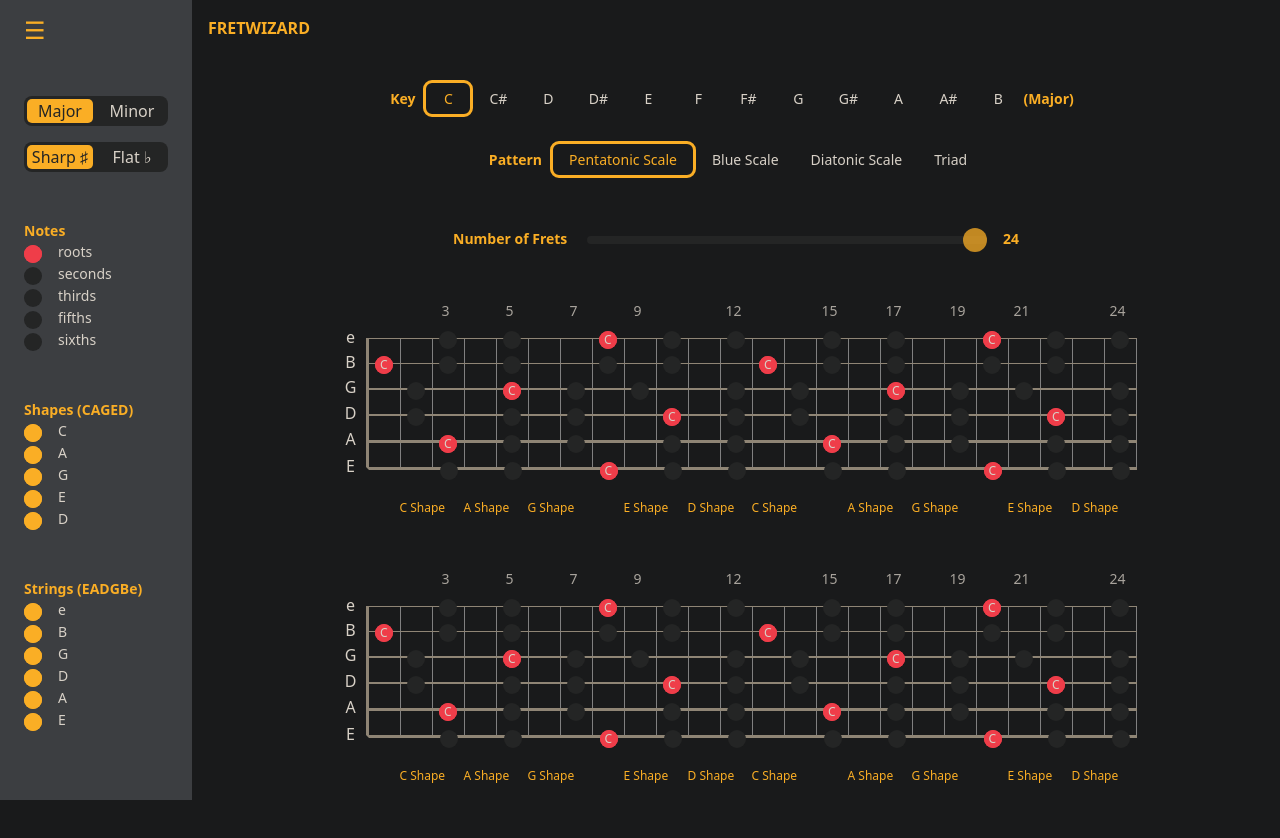
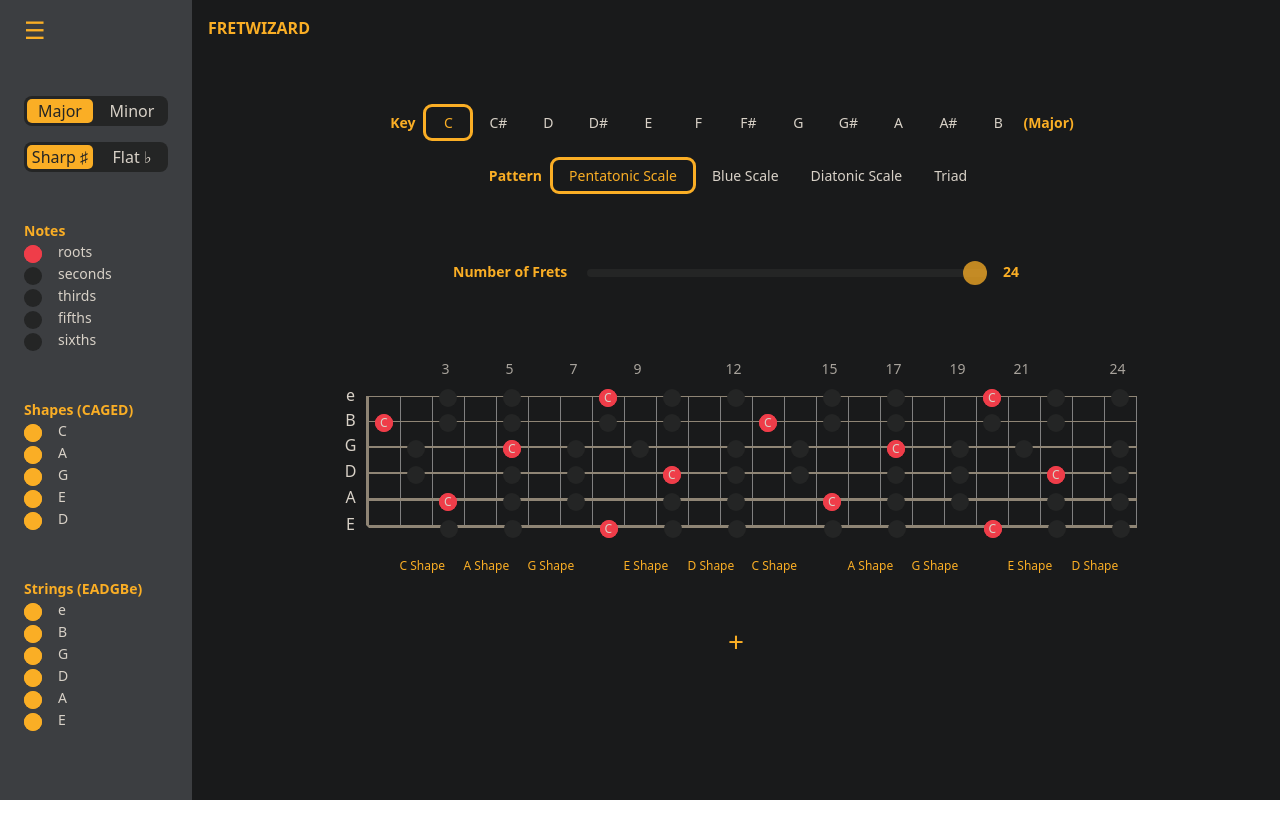
Before and after one commit to DevJhom/fret-wizard, a Vue app: page / in a window 1280 px wide. Shown: the top 838 px of the page. After the commit the page ends 800 px from the top, so only its background shows below. Built offline with nearby package versions, Linux system fonts and the light colour scheme.

Commit message:
initial draft for adding multiple fretboards

```diff
--- a/src/components/MyFretboard.vue
+++ b/src/components/MyFretboard.vue
@@ -34,7 +34,7 @@
         <!-- FRETBOARD -->
         <div>
             <!-- Fret Indicator -->
-            <div class="d-flex mt-5 w-75">
+            <div class="d-flex w-75">
                 <div class="d-inline-block string-name"></div>
                 <div v-for="(_, index) in fretIndicator" :key="index" class="d-inline-block" :class="{'fret-indicator': index < fretAmount}">
                     <div v-if="index < fretAmount">
@@ -61,6 +61,7 @@
                         :string-name="'e'"
                         :string-data="e"
                         :fret-amount="fretAmount"
+                        :current-key="currentKey"
                     />
                 </div>
             </div>
@@ -71,6 +72,7 @@
                         :string-name="'B'"
                         :string-data="B"
                         :fret-amount="fretAmount"
+                        :current-key="currentKey"
                     />
                 </div>
             </div>
@@ -81,6 +83,7 @@
                         :string-name="'G'"
                         :string-data="G"
                         :fret-amount="fretAmount"
+                        :current-key="currentKey"
                     />
                 </div>
             </div>
@@ -99,6 +102,7 @@
                         :string-name="'D'"
                         :string-data="D"
                         :fret-amount="fretAmount"
+                        :current-key="currentKey"
                     />
                 </div>
             </div>
@@ -109,6 +113,7 @@
                         :string-name="'A'"
                         :string-data="A"
                         :fret-amount="fretAmount"
+                        :current-key="currentKey"
                     />
                 </div>
             </div>
@@ -120,6 +125,7 @@
                         :string-data="E"
                         :fret-amount="fretAmount"
                         :is-last-string="true"
+                        :current-key="currentKey"
                     />
                 </div>
             </div>
--- a/src/components/MyGuitar.vue
+++ b/src/components/MyGuitar.vue
@@ -1,25 +1,33 @@
 <script setup lang="ts">
 import { ref, watch, onMounted } from 'vue';
 import { Tonality, MAJOR_KEY_TO_NUMBER, Pattern, MINOR_KEY_TO_NUMBER } from '@data/constants';
-import { isCAGEDNameHere, GetCAGEDName } from '@data/CAGED';
 import { getCurrentKey, updateCurrentKey, getScale, updateCurrentScale, updateScale } from '@services/mock_service';
-import { usePatternStore } from '@/stores/usePatternStore';
+import { usePatternStore, CurrentCAGED } from '@/stores/usePatternStore';
 import { storeToRefs } from 'pinia';
 import MyFretboard from './MyFretboard.vue';
 
 const patternStore = usePatternStore();
 const { allKeys, allPatterns, currentKey, currentPattern, currentCAGED, currentTonality, currentHighlightNotes } = storeToRefs(patternStore);
 
+interface FretBoard {
+    fretAmount: number,
+    fretIndicator: number[],
+    // currentCAGED: CurrentCAGED,
+    currentKey: string,
+    // currentTonality: Tonality,
+    E: string[],
+    A: string[],
+    D: string[],
+    G: string[],
+    B: string[],
+    e: string[]
+}
+
 const fretAmount = ref(24);
 const fretIndicator = new Array(24);
 
-// Strings
-const E = ref([]);
-const A = ref([]);
-const D = ref([]);
-const G = ref([]);
-const B = ref([]);
-const e = ref([]);
+const fretboards = ref<FretBoard[]>([]);
+const currentFretboard = ref(0);
 
 const fetchCurrentKey = async () => {
     const data = await getCurrentKey();
@@ -60,48 +68,95 @@
         tempData.e.unshift(lastValueOfe);
     }
 
-    E.value = tempData.E;
-    A.value = tempData.A;
-    D.value = tempData.D;
-    G.value = tempData.G;
-    B.value = tempData.B;
-    e.value = tempData.e;
+    return {
+        E: tempData.E,
+        A: tempData.A,
+        D: tempData.D,
+        G: tempData.G,
+        B: tempData.B,
+        e: tempData.e,
+    }
+}
+
+const addFretboard = async () => {
+    const data = await fetchScale();
+
+    const fretboard: FretBoard = {
+        fretAmount: fretAmount.value,
+        fretIndicator: fretIndicator,
+        currentKey: currentKey.value,
+        E: data.E,
+        A: data.A,
+        D: data.D,
+        G: data.G,
+        B: data.B,
+        e: data.e,
+    }
+
+    fretboards.value.push(JSON.parse(JSON.stringify(fretboard)));
+    currentFretboard.value = fretboards.value.length - 1;
+}
+
+const updateFretboard = async () => {
+    const data = await fetchScale();
+
+    const fretboard: FretBoard = {
+        fretAmount: fretAmount.value,
+        fretIndicator: fretIndicator,
+        currentKey: currentKey.value,
+        E: data.E,
+        A: data.A,
+        D: data.D,
+        G: data.G,
+        B: data.B,
+        e: data.e,
+    }
+
+    fretboards.value[currentFretboard.value] = JSON.parse(JSON.stringify(fretboard));
+}
+
+const selectFretboard = (index: number) => {
+    currentFretboard.value = index;
 }
 
 const onChangeCurrentKey = () => {
-    fetchScale();
+    updateFretboard();
+    //fetchScale();
     updateCurrentKey(currentKey.value);
 }
 
 const onChangeCurrentPattern = () => {
-    fetchScale();
+    //fetchScale();
     updateCurrentScale(currentPattern.value);
     patternStore.updateCurrentHighlightNotes();
 }
 
+/*
 watch([E, A, D, G, B, e], (newValue) => {
+    console.log("new Value", newValue)
     updateScale(currentPattern.value, currentKey.value, {
-        E: Object.assign([], newValue[0]),
-        A: Object.assign([], newValue[1]),
-        D: Object.assign([], newValue[2]),
-        G: Object.assign([], newValue[3]),
-        B: Object.assign([], newValue[4]),
-        e: Object.assign([], newValue[5])
+        // E: Object.assign([], newValue[0]),
+        // A: Object.assign([], newValue[1]),
+        // D: Object.assign([], newValue[2]),
+        // G: Object.assign([], newValue[3]),
+        // B: Object.assign([], newValue[4]),
+        // e: Object.assign([], newValue[5])
     })
 }, { deep: true })
+*/
 
 watch(currentTonality, () => {
     patternStore.updateTonality();
     patternStore.updateCurrentHighlightNotes();
 
     if (currentPattern.value == Pattern.Triad) {
-        fetchScale();
+        //fetchScale();
     }
 })
 
 onMounted(async () => {
     await fetchCurrentKey();
-    await fetchScale();
+    await addFretboard();
 })
 </script>
 
@@ -131,7 +186,7 @@
                 </span>
             </div>
             <!-- Pattern Selector -->
-            <div class="d-flex justify-content-center align-items-center mt-4">
+            <div class="d-flex justify-content-center align-items-center mt-3">
                 <span class="me-2 text-yellow fw-bold">
                     Pattern
                 </span>
@@ -146,7 +201,7 @@
         </div>
 
         <!-- NUMBER OF FRET -->
-        <div class="mt-5">
+        <div class="mt-3">
             <span class="me-3 text-yellow fw-bold">
                 Number of Frets
             </span>
@@ -156,33 +211,27 @@
             </span>
         </div>
 
-        <MyFretboard
-            :fretAmount="fretAmount"
-            :fretIndicator="fretIndicator"
-            :currentCAGED="currentCAGED"
-            :currentKey="currentKey"
-            :currentTonality="currentTonality"
-            :E="E"
-            :A="A"
-            :D="D"
-            :G="G"
-            :B="B"
-            :e="e"
-        />
+        <div v-for="(fretboard, index) in fretboards"
+            class="mt-4"
+            :class="{ 'selected-fretboard': (index == currentFretboard && fretboards.length > 1) }"
+            @click="selectFretboard(index)"
+        >
+            <MyFretboard
+                :fretAmount="fretboard.fretAmount"
+                :fretIndicator="fretboard.fretIndicator"
+                :currentCAGED="currentCAGED"
+                :currentKey="fretboard.currentKey"
+                :currentTonality="currentTonality"
+                :E="fretboard.E"
+                :A="fretboard.A"
+                :D="fretboard.D"
+                :G="fretboard.G"
+                :B="fretboard.B"
+                :e="fretboard.e"
+            />
+        </div>
 
-        <MyFretboard
-            :fretAmount="fretAmount"
-            :fretIndicator="fretIndicator"
-            :currentCAGED="currentCAGED"
-            :currentKey="currentKey"
-            :currentTonality="currentTonality"
-            :E="E"
-            :A="A"
-            :D="D"
-            :G="G"
-            :B="B"
-            :e="e"
-        />
+        <h3 @click="addFretboard" class="text-yellow"> + </h3>
     </div>
 </template>
 
@@ -216,4 +265,10 @@
 .custom-radio span {
     cursor: pointer;
 }
+
+.selected-fretboard {
+    border: 3px solid $yellow;
+    border-radius: 9px;
+    padding: 1rem;
+}
 </style>
--- a/src/components/MyString.vue
+++ b/src/components/MyString.vue
@@ -8,7 +8,7 @@
 import { getRootNoteName, getSecondNoteName, getThirdNoteName, getFourthNoteName, getFifthNoteName, getSixthNoteName, getSeventhNoteName, getBlueNoteName } from '@data/noteNames';
 
 const patternStore = usePatternStore();
-const { currentKey, currentHighlightNotes, currentStrings, currentCAGED, currentAccidental, currentTonality } = storeToRefs(patternStore);
+const { currentHighlightNotes, currentStrings, currentCAGED, currentAccidental, currentTonality } = storeToRefs(patternStore);
 
 const props = defineProps({
   stringName: String,
@@ -17,28 +17,29 @@
     required: true
   },
   fretAmount: Number,
-  isLastString: Boolean
+  isLastString: Boolean,
+  currentKey: String,
 });
 
 // x is a placeholder for string e.g. eRoots, eSeconds, etc.
-const xRoots = computed(() => getRoots(currentTonality.value, currentKey.value, props.stringName));
-const xSeconds = computed(() => getSeconds(currentTonality.value, currentKey.value, props.stringName));
-const xThirds = computed(() => getThirds(currentTonality.value, currentKey.value, props.stringName));
-const xFourths = computed(() => getFourths(currentTonality.value, currentKey.value, props.stringName));
-const xFifths = computed(() => getFifths(currentTonality.value, currentKey.value, props.stringName));
-const xSixths = computed(() => getSixths(currentTonality.value, currentKey.value, props.stringName));
-const xSevenths = computed(() => getSevenths(currentTonality.value, currentKey.value, props.stringName));
-const xBlues = computed(() => getBlues(currentTonality.value, currentKey.value, props.stringName));
+const xRoots = computed(() => getRoots(currentTonality.value, props.currentKey, props.stringName));
+const xSeconds = computed(() => getSeconds(currentTonality.value, props.currentKey, props.stringName));
+const xThirds = computed(() => getThirds(currentTonality.value, props.currentKey, props.stringName));
+const xFourths = computed(() => getFourths(currentTonality.value, props.currentKey, props.stringName));
+const xFifths = computed(() => getFifths(currentTonality.value, props.currentKey, props.stringName));
+const xSixths = computed(() => getSixths(currentTonality.value, props.currentKey, props.stringName));
+const xSevenths = computed(() => getSevenths(currentTonality.value, props.currentKey, props.stringName));
+const xBlues = computed(() => getBlues(currentTonality.value, props.currentKey, props.stringName));
 
 // Note Names
-const rootNoteName = computed(() => getRootNoteName(currentTonality.value, currentKey.value, currentAccidental.value));
-const secondNoteName = computed(() => getSecondNoteName(currentTonality.value, currentKey.value, currentAccidental.value));
-const thirdNoteName = computed(() => getThirdNoteName(currentTonality.value, currentKey.value, currentAccidental.value));
-const fourthNoteName = computed(() => getFourthNoteName(currentTonality.value, currentKey.value, currentAccidental.value));
-const fifthNoteName = computed(() => getFifthNoteName(currentTonality.value, currentKey.value, currentAccidental.value));
-const sixthNoteName = computed(() => getSixthNoteName(currentTonality.value, currentKey.value, currentAccidental.value));
-const seventhNoteName = computed(() => getSeventhNoteName(currentTonality.value, currentKey.value, currentAccidental.value));
-const blueNoteName = computed(() => getBlueNoteName(currentTonality.value, currentKey.value, currentAccidental.value));
+const rootNoteName = computed(() => getRootNoteName(currentTonality.value, props.currentKey, currentAccidental.value));
+const secondNoteName = computed(() => getSecondNoteName(currentTonality.value, props.currentKey, currentAccidental.value));
+const thirdNoteName = computed(() => getThirdNoteName(currentTonality.value, props.currentKey, currentAccidental.value));
+const fourthNoteName = computed(() => getFourthNoteName(currentTonality.value, props.currentKey, currentAccidental.value));
+const fifthNoteName = computed(() => getFifthNoteName(currentTonality.value, props.currentKey, currentAccidental.value));
+const sixthNoteName = computed(() => getSixthNoteName(currentTonality.value, props.currentKey, currentAccidental.value));
+const seventhNoteName = computed(() => getSeventhNoteName(currentTonality.value, props.currentKey, currentAccidental.value));
+const blueNoteName = computed(() => getBlueNoteName(currentTonality.value, props.currentKey, currentAccidental.value));
 
 const isStringActive = computed(() => {
     return currentStrings.value[props.stringName];
@@ -57,23 +58,23 @@
             <input type="checkbox" v-model="stringData[index]"/>
             <div class="checkbox__checkmark"
                 :class="{
-                    'root-note': currentHighlightNotes.includes('roots') ? xRoots?.includes(index + 1) && isStringActive && isCAGED(index, stringName, currentKey, currentTonality, currentHighlightCAGED): '',
-                    'second': currentHighlightNotes.includes('seconds') ? xSeconds?.includes(index + 1) && isStringActive && isCAGED(index, stringName, currentKey, currentTonality, currentHighlightCAGED): '',
-                    'third': currentHighlightNotes.includes('thirds') ? xThirds?.includes(index + 1) && isStringActive && isCAGED(index, stringName, currentKey, currentTonality, currentHighlightCAGED): '',
-                    'fourth': currentHighlightNotes.includes('fourths') ? xFourths?.includes(index + 1) && isStringActive && isCAGED(index, stringName, currentKey, currentTonality, currentHighlightCAGED): '',
-                    'fifth': currentHighlightNotes.includes('fifths') ? xFifths?.includes(index + 1) && isStringActive && isCAGED(index, stringName, currentKey, currentTonality, currentHighlightCAGED): '',
-                    'sixth': currentHighlightNotes.includes('sixths') ? xSixths?.includes(index + 1) && isStringActive && isCAGED(index, stringName, currentKey, currentTonality, currentHighlightCAGED): '',
-                    'seventh': currentHighlightNotes.includes('sevenths') ? xSevenths?.includes(index + 1) && isStringActive && isCAGED(index, stringName, currentKey, currentTonality, currentHighlightCAGED): '',
-                    'blue': currentHighlightNotes.includes('blues') ? xBlues?.includes(index + 1) && isStringActive && isCAGED(index, stringName, currentKey, currentTonality, currentHighlightCAGED): '',
+                    'root-note': currentHighlightNotes.includes('roots') ? xRoots?.includes(index + 1) && isStringActive && isCAGED(index, stringName, props.currentKey, currentTonality, currentHighlightCAGED): '',
+                    'second': currentHighlightNotes.includes('seconds') ? xSeconds?.includes(index + 1) && isStringActive && isCAGED(index, stringName, props.currentKey, currentTonality, currentHighlightCAGED): '',
+                    'third': currentHighlightNotes.includes('thirds') ? xThirds?.includes(index + 1) && isStringActive && isCAGED(index, stringName, props.currentKey, currentTonality, currentHighlightCAGED): '',
+                    'fourth': currentHighlightNotes.includes('fourths') ? xFourths?.includes(index + 1) && isStringActive && isCAGED(index, stringName, props.currentKey, currentTonality, currentHighlightCAGED): '',
+                    'fifth': currentHighlightNotes.includes('fifths') ? xFifths?.includes(index + 1) && isStringActive && isCAGED(index, stringName, props.currentKey, currentTonality, currentHighlightCAGED): '',
+                    'sixth': currentHighlightNotes.includes('sixths') ? xSixths?.includes(index + 1) && isStringActive && isCAGED(index, stringName, props.currentKey, currentTonality, currentHighlightCAGED): '',
+                    'seventh': currentHighlightNotes.includes('sevenths') ? xSevenths?.includes(index + 1) && isStringActive && isCAGED(index, stringName, props.currentKey, currentTonality, currentHighlightCAGED): '',
+                    'blue': currentHighlightNotes.includes('blues') ? xBlues?.includes(index + 1) && isStringActive && isCAGED(index, stringName, props.currentKey, currentTonality, currentHighlightCAGED): '',
                 }">
-                <span v-if="currentHighlightNotes.includes('roots') && xRoots?.includes(index + 1) && isStringActive && isCAGED(index, stringName, currentKey, currentTonality, currentHighlightCAGED)" class="note-names">{{ rootNoteName }}</span>
-                <span v-if="currentHighlightNotes.includes('seconds') && xSeconds?.includes(index + 1) && isStringActive && isCAGED(index, stringName, currentKey, currentTonality, currentHighlightCAGED)" class="note-names">{{ secondNoteName }}</span>
-                <span v-if="currentHighlightNotes.includes('thirds') && xThirds?.includes(index + 1) && isStringActive && isCAGED(index, stringName, currentKey, currentTonality, currentHighlightCAGED)" class="note-names">{{ thirdNoteName }}</span>
-                <span v-if="currentHighlightNotes.includes('fourths') && xFourths?.includes(index + 1) && isStringActive && isCAGED(index, stringName, currentKey, currentTonality, currentHighlightCAGED)" class="note-names">{{ fourthNoteName }}</span>
-                <span v-if="currentHighlightNotes.includes('fifths') && xFifths?.includes(index + 1) && isStringActive && isCAGED(index, stringName, currentKey, currentTonality, currentHighlightCAGED)" class="note-names">{{ fifthNoteName }}</span>
-                <span v-if="currentHighlightNotes.includes('sixths') && xSixths?.includes(index + 1) && isStringActive && isCAGED(index, stringName, currentKey, currentTonality, currentHighlightCAGED)" class="note-names">{{ sixthNoteName }}</span>
-                <span v-if="currentHighlightNotes.includes('sevenths') && xSevenths?.includes(index + 1) && isStringActive && isCAGED(index, stringName, currentKey, currentTonality, currentHighlightCAGED)" class="note-names">{{ seventhNoteName }}</span>
-                <span v-if="currentHighlightNotes.includes('blues') && xBlues?.includes(index + 1) && isStringActive && isCAGED(index, stringName, currentKey, currentTonality, currentHighlightCAGED)" class="note-names">{{ blueNoteName }}</span>
+                <span v-if="currentHighlightNotes.includes('roots') && xRoots?.includes(index + 1) && isStringActive && isCAGED(index, stringName, props.currentKey, currentTonality, currentHighlightCAGED)" class="note-names">{{ rootNoteName }}</span>
+                <span v-if="currentHighlightNotes.includes('seconds') && xSeconds?.includes(index + 1) && isStringActive && isCAGED(index, stringName, props.currentKey, currentTonality, currentHighlightCAGED)" class="note-names">{{ secondNoteName }}</span>
+                <span v-if="currentHighlightNotes.includes('thirds') && xThirds?.includes(index + 1) && isStringActive && isCAGED(index, stringName, props.currentKey, currentTonality, currentHighlightCAGED)" class="note-names">{{ thirdNoteName }}</span>
+                <span v-if="currentHighlightNotes.includes('fourths') && xFourths?.includes(index + 1) && isStringActive && isCAGED(index, stringName, props.currentKey, currentTonality, currentHighlightCAGED)" class="note-names">{{ fourthNoteName }}</span>
+                <span v-if="currentHighlightNotes.includes('fifths') && xFifths?.includes(index + 1) && isStringActive && isCAGED(index, stringName, props.currentKey, currentTonality, currentHighlightCAGED)" class="note-names">{{ fifthNoteName }}</span>
+                <span v-if="currentHighlightNotes.includes('sixths') && xSixths?.includes(index + 1) && isStringActive && isCAGED(index, stringName, props.currentKey, currentTonality, currentHighlightCAGED)" class="note-names">{{ sixthNoteName }}</span>
+                <span v-if="currentHighlightNotes.includes('sevenths') && xSevenths?.includes(index + 1) && isStringActive && isCAGED(index, stringName, props.currentKey, currentTonality, currentHighlightCAGED)" class="note-names">{{ seventhNoteName }}</span>
+                <span v-if="currentHighlightNotes.includes('blues') && xBlues?.includes(index + 1) && isStringActive && isCAGED(index, stringName, props.currentKey, currentTonality, currentHighlightCAGED)" class="note-names">{{ blueNoteName }}</span>
             </div>
         </label>
     </div>
```
